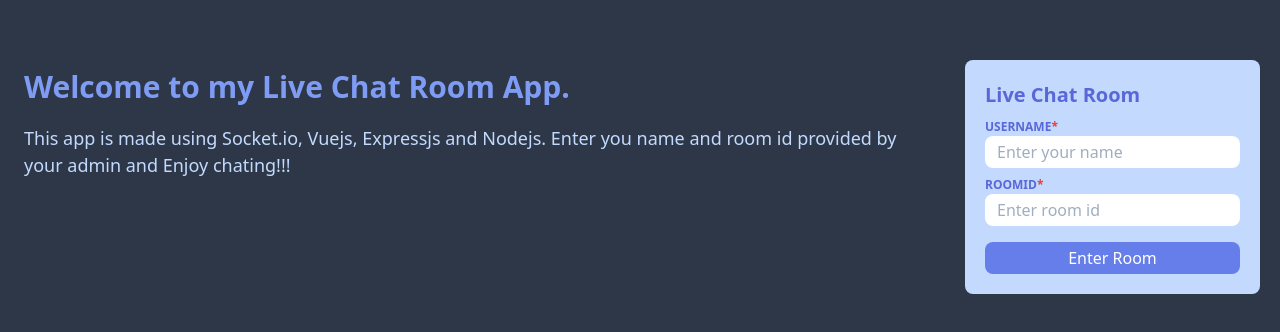
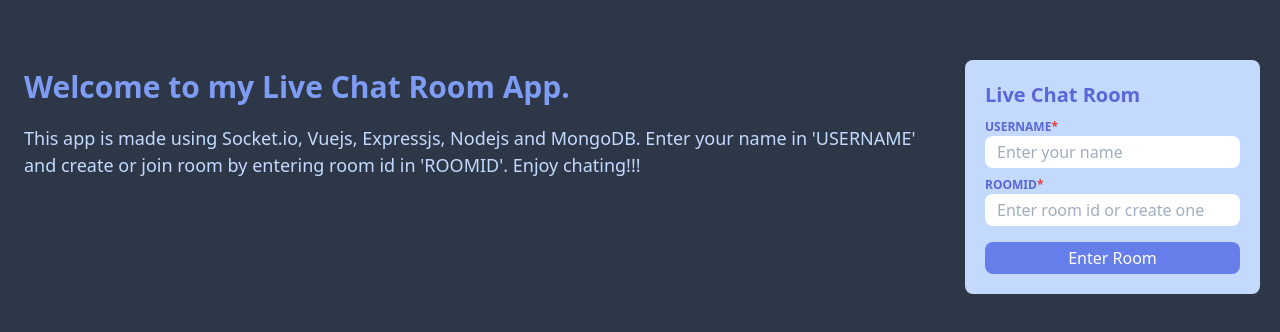
Before and after one commit to shariquerik/SocketChatApp, a Vue app in the folder chatapp/: page / in a window 1280 px wide. Shown: the top 332 px of the page. Built offline with nearby package versions, Linux system fonts and the light colour scheme; the HTML template or start-up script is replaced by a standard one.

Commit message:
Updated some static content

```diff
--- a/chatapp/src/views/Home.vue
+++ b/chatapp/src/views/Home.vue
@@ -2,7 +2,7 @@
   <div class="home block mt-10 sm:flex">
     <div class="m-2 p-4">
       <div class="text-indigo-400 font-semibold text-3xl mb-4">Welcome to my Live Chat Room App.</div>
-      <div class="text-indigo-200 break-words text-lg">This app is made using Socket.io, Vuejs, Expressjs and Nodejs. Enter you name and room id provided by your admin and Enjoy chating!!!</div>
+      <div class="text-indigo-200 break-words text-lg">This app is made using Socket.io, Vuejs, Expressjs, Nodejs and MongoDB. Enter your name in 'USERNAME' and create or join room by entering room id in 'ROOMID'. Enjoy chating!!!</div>
     </div>
     <div class="p-5 m-5 bg-indigo-200 rounded-lg">
       <div class="text-xl mb-2 font-bold text-indigo-600">Live Chat Room</div>
@@ -13,7 +13,7 @@
         </div>
         <div class="flex flex-col mb-4">
           <label for="roomid" class="font-bold text-indigo-600 text-xs">ROOMID<span class="text-red-600">*</span></label>
-          <input class="rounded-lg focus:outline-none px-3 py-1" type="text" id="roomid" v-model="roomid" required placeholder="Enter room id">
+          <input class="rounded-lg focus:outline-none px-3 py-1" type="text" id="roomid" v-model="roomid" required placeholder="Enter room id or create one">
         </div>
         <a type="submit" :href="'/#/chatroom/' + this.username + '/' + this.roomid" class="bg-indigo-500 rounded-lg text-white px-2 py-1 w-full text-center">Enter Room</a>
       </form>
```
Also changed, not shown: 1 other file (tests, documents, lock files or other folders).
